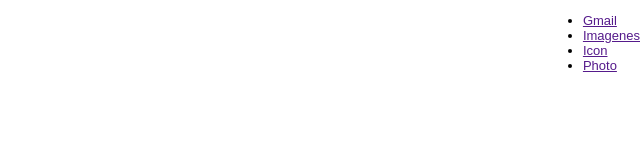
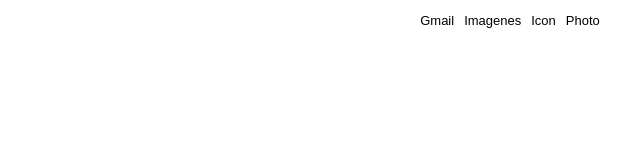
Before and after one commit to Cristian-Calderon/cursoPracticodeHTMLyCSS, a plain HTML site: page index.html in a window 1280 px wide. Shown: the whole page, without its empty margins (640-1280 px from the left). Drawn offline with Linux system fonts and the light colour scheme.

Commit message:
Posicionar una lista en horizontal 8

```diff
--- a/css/main.css
+++ b/css/main.css
@@ -3,6 +3,12 @@ body{
     padding: 0;
     font-size: 13px;
     font-family: Arial, Helvetica, sans-serif;
+}
+a{
+    /* Para quitarle la linea de abajo al ancla "a"*/
+    text-decoration: none;
+    /*Para arrastrar encima el mouse y cambie a una mano*/
+    cursor:pointer;
 }
 
 header{
@@ -15,3 +21,21 @@ header nav{
     /* justify-content sirve para que los (elementos) "ul" y "li" se vayan al final de fila. */
     justify-content: flex-end;
 }
+
+header nav .nav-right-section{
+    width: 250px;
+    /* height esta auto porque ya declaramos en "header" su size entonces le pones auto y tomara el de su padre*/
+    height: auto;
+    /* flex para que el contenido que tenemos que ponga de manera horizontal*/
+    display: flex;
+    /* Para quitarle los puntos que tiene los li*/
+    list-style: none;
+    /* Para centrar el contenido*/
+    justify-content: center;
+    align-items: center;
+}
+
+nav .nav-right-section a{
+    margin-right: 10px;
+    color: #000000;
+}
--- a/index.html
+++ b/index.html
@@ -9,7 +9,7 @@
 <body>
     <header>
         <nav>
-            <ul>
+            <ul class="nav-right-section">
                 <li>
                     <a href="">Gmail</a>
                 </li>
```
